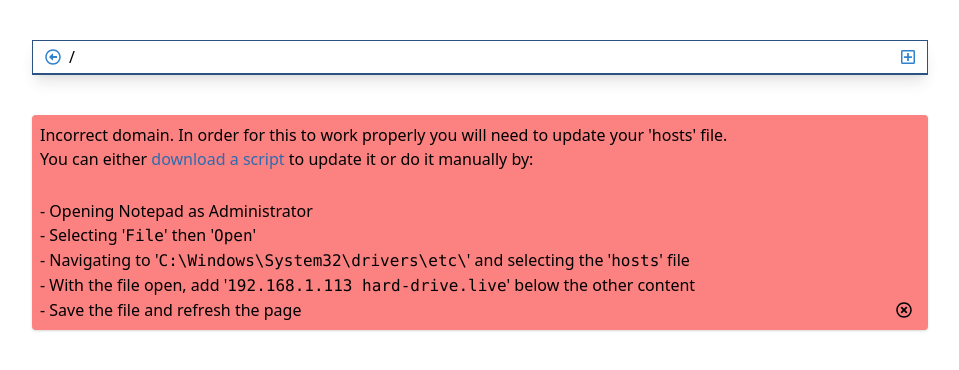
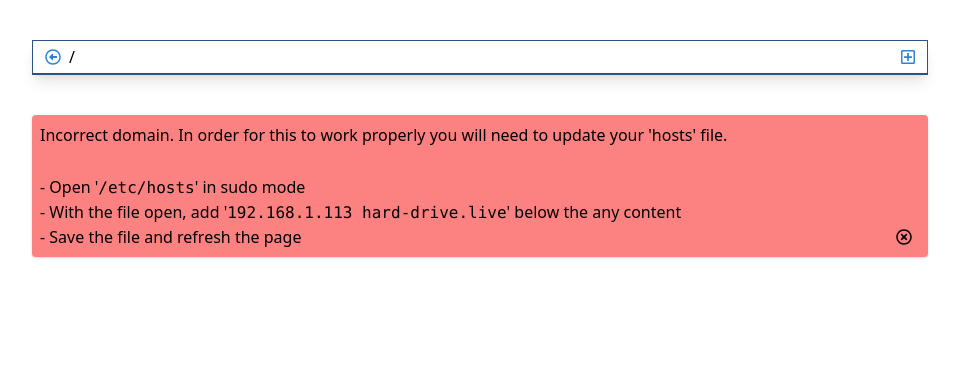
Before and after one commit to MatievisTheKat/hard-drive.live, a React (Create React App) app in the folder frontend/: page / in a window 1280 px wide. Shown: the top 370 px of the page, without its empty margins (160-1119 px from the left). Built offline with nearby package versions, Linux system fonts and the light colour scheme.

Commit message:
update domain stuff

```diff
--- a/frontend/src/App.tsx
+++ b/frontend/src/App.tsx
@@ -15,7 +15,6 @@ interface Props {}
 
 const domain = window.location.hostname;
 const correctDomain = domain === "hard-drive.live";
-const platform = window.navigator.platform;
 
 export default class App extends React.Component<Props, State> {
 	constructor(props: Props | Readonly<Props>) {
@@ -26,8 +25,6 @@ export default class App extends React.Component<Props, State> {
 			files: [],
 			cwd: "",
 		};
-
-		console.log(platform);
 	}
 
 	private async updatePath(path: string = this.state.cwd) {
@@ -130,19 +127,37 @@ export default class App extends React.Component<Props, State> {
 				error: (
 					<span>
 						Incorrect domain. In order for this to work properly you will need to update your 'hosts' file.
-						<br />
-						You can either{" "}
-						<a href={`/UpdateHosts_${platform}.exe`} className="hover:underline text-blue-700">
-							download a script
-						</a>{" "}
-						to update it or do it manually by:
 						<div className="mt-1" />
 						<br />
-						- Opening Notepad as Administrator
-						<br />- Selecting '<code>File</code>' then '<code>Open</code>'
-						<br />- Navigating to '<code>C:\Windows\System32\drivers\etc\</code>' and selecting the '
-						<code>hosts</code>' file
-						<br />- With the file open, add '<code>192.168.1.113 hard-drive.live</code>' below the other content
+						{window.navigator.platform === "Win32" ? (
+							<>
+								- Open Notepad as Administrator
+								<br />- Select '<code>File</code>' then '<code>Open</code>'
+								<br />- Navigate to '<code>C:\Windows\System32\drivers\etc\</code>' and select the '
+								<code>hosts</code>' file
+							</>
+						) : window.navigator.platform.toLowerCase().includes("linux") ? (
+							<>
+								- Open '<code>/etc/hosts</code>' in sudo mode
+							</>
+						) : window.navigator.platform.toLowerCase().includes("mac") ? (
+							<>
+								- Open '<code>/private/etc/hosts</code>' in sudo mode
+							</>
+						) : (
+							<>
+								- Open{" "}
+								<a
+									className="hover:underline text-blue-600"
+									href="https://www.google.com/search?q=where+is+my+hosts+file&oq=where+is+my+hosts+file&aqs=chrome..69i57j0l5.4430j0j9&sourceid=chrome&ie=UTF-8"
+									target="_blank"
+									rel="noreferrer">
+									your operating system's '<code>hosts</code>'
+								</a>{" "}
+								file
+							</>
+						)}
+						<br />- With the file open, add '<code>192.168.1.113 hard-drive.live</code>' below the any content
 						<br />- Save the file and refresh the page
 					</span>
 				),
```
